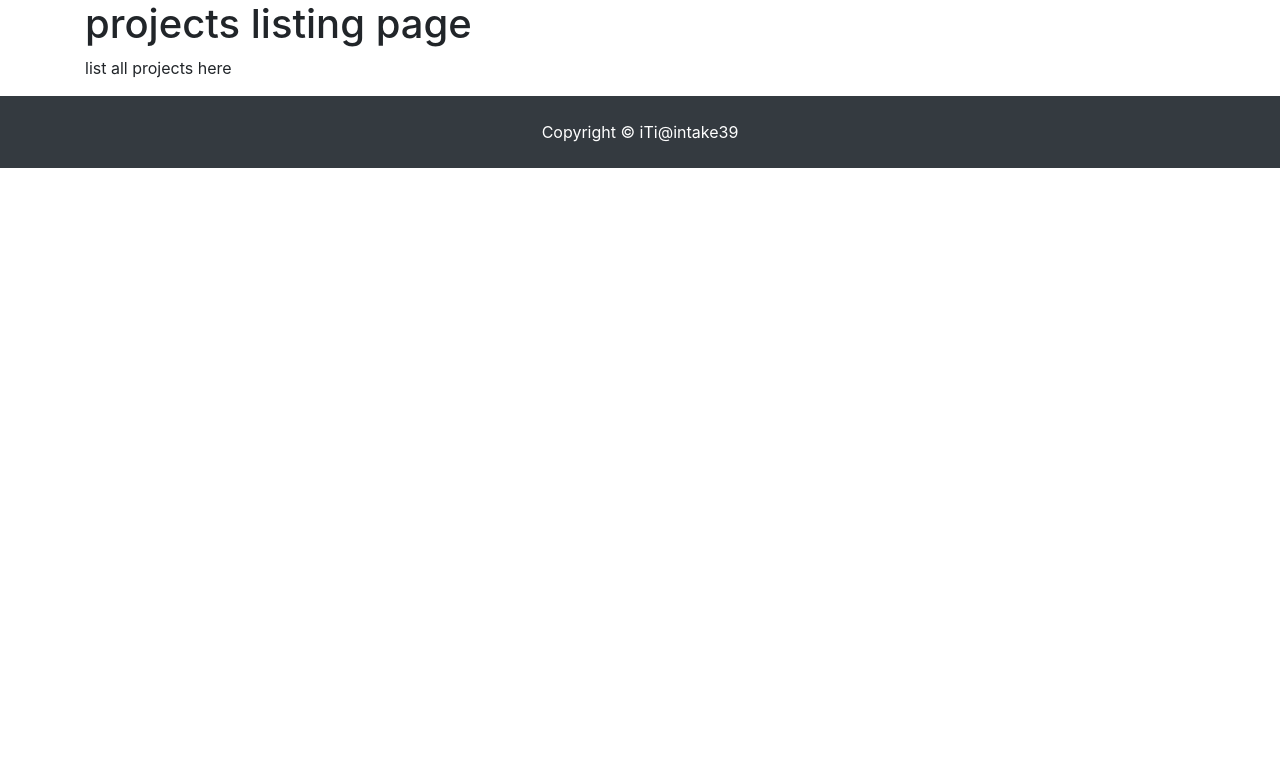
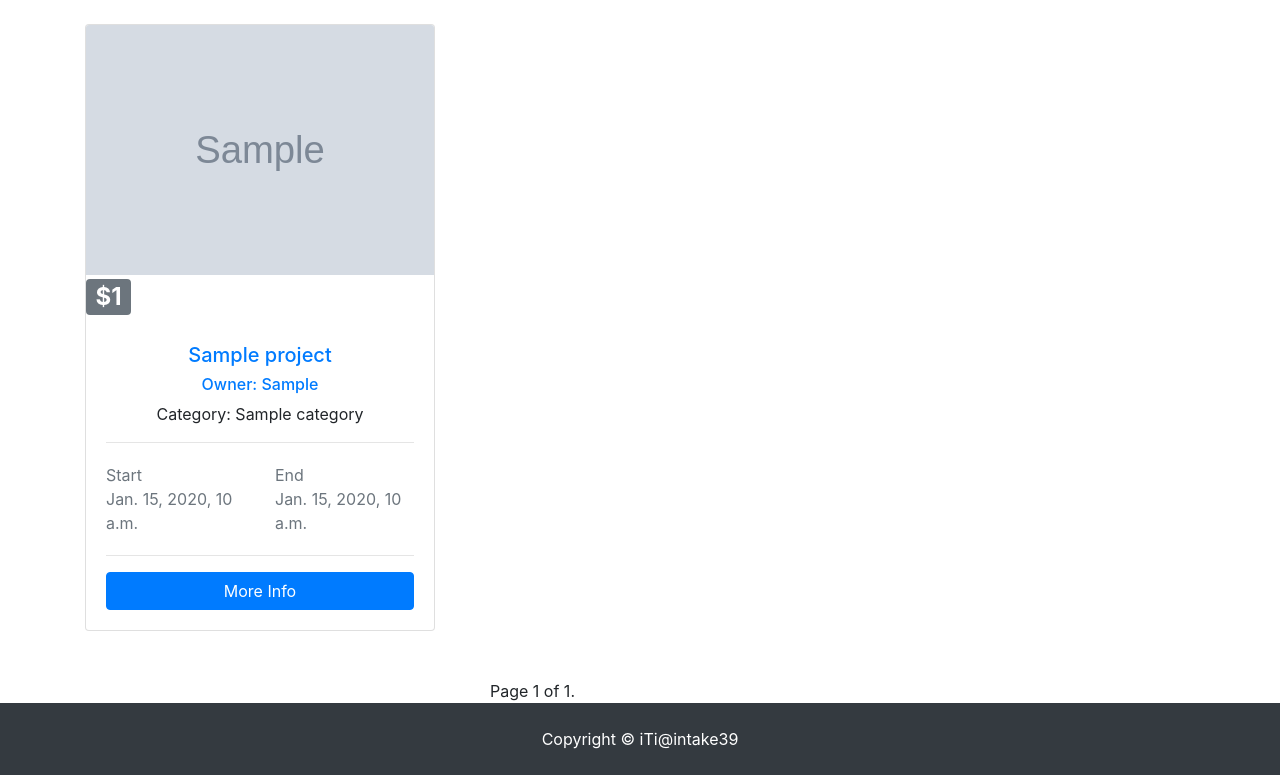
Before and after one commit to Abdelrahman1993/Django_crowd_funding, a Django app: page /projects/ in a window 1280 px wide. Shown: the part 326-1101 px from the top of the page. Before the commit the page ends 494 px from the top, so only its background shows below. Run offline with Django 3.2, Linux system fonts and the light colour scheme; tables that the repository leaves empty hold one stand-in row (values such as "Sample post"); grey boxes marked "Sample" are stand-in pictures; parts of the project's set-up code (start-up, migrations or seed data) failed here and were passed over; some libraries are stand-ins or nearby versions; grey boxes are pictures that could not be loaded.

Commit message:
create projects page and add pagination

```diff
--- /dev/null
+++ b/projects/static/projects/style.css
@@ -0,0 +1,7 @@
+.carousel-inner img {
+    width: 100%;
+    height: 250px;
+  }
+  .card-img-top{
+    height: 250px;
+  }
--- a/projects/templates/projects/index.html
+++ b/projects/templates/projects/index.html
@@ -1,8 +1,83 @@
 {% extends "base/base.html" %}
+{% load static %}
+
+{% block style %}
+<link rel="stylesheet" href="{% static 'projects/style.css' %}">
+{% endblock style %}
 
 {% block content %}
+<!--start of latest five-->
+<section id="latest_five_projects" class="py-4">
     <div class="container">
-        <h1>projects listing page</h1>
-        <p>list all projects here</p>
+        <div class="row">
+            {% if projects %}
+            {% for project in projects %}
+            <div class="col-md-6 col-lg-4 mb-4">
+                <div class="card">
+                    {% for picture in project.picture_set.all|slice:":1" %}
+                    <img class="card-img-top" src="{{ picture.image.url }}" alt="image not available">
+                    {% endfor %}
+                    <div>
+                        <h2>
+                            <span class="badge badge-secondary text-white">${{project.target}}</span>
+                        </h2>
+                    </div>
+                    <div class="card-body">
+                        <div class="text-center">
+                            <h5 class="text-primary">{{project.title}}</h5>
+                            <h6 class="text-primary">Owner: {{project.user.first_name}}</h6>
+                            <p>Category: {{project.category}}</p>
+                        </div>
+                        <hr>
+                        <div class="row py-1 text-secondary">
+                            <div class="col-6">
+                                <div>Start</div>
+                                <div>{{project.start_time}}</div>
+                            </div>
+                            <div class="col-6">
+                                <div>End</div>
+                                <div>{{project.end_time}}</div>
+                            </div>
+                        </div>
+                        <hr>
+                        <a href="{% url 'projects:project_details' project.id %}" class="btn btn-primary btn-block">More
+                            Info</a>
+                    </div>
+                </div>
+            </div>
+            {% endfor %}
+            {% else %}
+            {% if 'search' not in request.path %}
+            <h1>No Projects Available</h1>
+            {% endif %}
+            {% endif %}
+        </div>
     </div>
+</section>
+<!--end of latest five-->
+
+<!--start of pagination-->
+<section>
+    <div class="pagination" style="width:300px; margin:0 auto;">
+        <div >
+            <span class="step-links">
+                {% if projects.has_previous %}
+                <a href="?page=1">&laquo; first</a>
+                <a href="?page={{ projects.previous_page_number }}">previous</a>
+                {% endif %}
+
+                <span class="current">
+                    Page {{ projects.number }} of {{ projects.paginator.num_pages }}.
+                </span>
+
+                {% if projects.has_next %}
+                <a href="?page={{ projects.next_page_number }}">next</a>
+                <a href="?page={{ projects.paginator.num_pages }}">last &raquo;</a>
+                {% endif %}
+            </span>
+        </div>
+    </div>
+</section>
+<!--end of pagination-->
+
 {% endblock content %}
--- a/projects/views.py
+++ b/projects/views.py
@@ -7,11 +7,19 @@ from .formCreat import CreateProject
 from .models import Comment, Project, Reply, Picture, Category, Donation
 from django.contrib.auth.decorators import login_required
 from django.db.models import Sum
+from django.core.paginator import Paginator
 
 # Create your views here.
 
 def index(request):
-    return render(request, 'projects/index.html')
+    projects_list = Project.objects.all()
+    paginator = Paginator(projects_list, 9)
+    page = request.GET.get('page')
+    projects = paginator.get_page(page)
+    context = {
+        'projects': projects
+    }
+    return render(request, 'projects/index.html',context)
 
 
 def project_details(request, project_id):
--- a/templates/base/base.html
+++ b/templates/base/base.html
@@ -11,6 +11,9 @@
   <link rel="stylesheet" href="https://cdnjs.cloudflare.com/ajax/libs/font-awesome/4.7.0/css/font-awesome.min.css">
   <!-- Custom -->
   <link rel="stylesheet" href="{% static 'pages/style.css' %}">
+  {% block style %}
+
+  {% endblock style %}
   <title>Go Fund</title>
   <link rel="shortcut icon" type="image/png" href="{% static 'favicon.ico' %}"/>
 </head>
```
